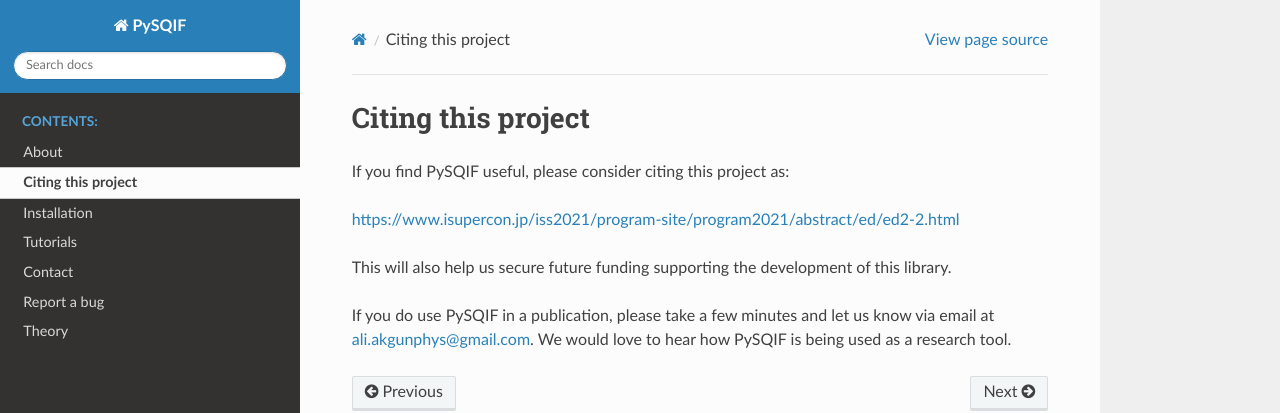
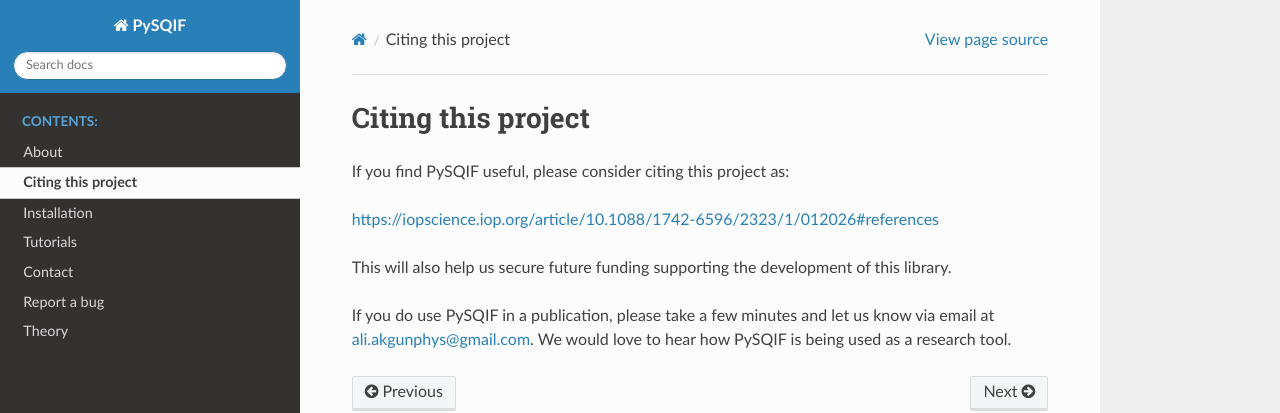
Before and after one commit to aakgn/PySQIF, a Sphinx documentation site: the page built from docs/source/citing_this_project.rst, in a window 1280 px wide. Shown: the top 413 px of the page. Built offline with Sphinx 7.4.7 and the Read the Docs theme 2.0.0, drawn with Linux system fonts in a browser that asks for light colours; pages that are not in the unit, such as notebooks, are missing from menus; some of the changed lines change nothing that is shown.

Commit message:
Update citing_this_project.rst

```diff
--- a/docs/source/citing_this_project.rst
+++ b/docs/source/citing_this_project.rst
@@ -6,7 +6,7 @@
 
 If you find PySQIF useful, please consider citing this project as:
 
-https://www.isupercon.jp/iss2021/program-site/program2021/abstract/ed/ed2-2.html
+https://iopscience.iop.org/article/10.1088/1742-6596/2323/1/012026#references
 
 This will also help us secure future funding supporting the development of this library.
 
```
